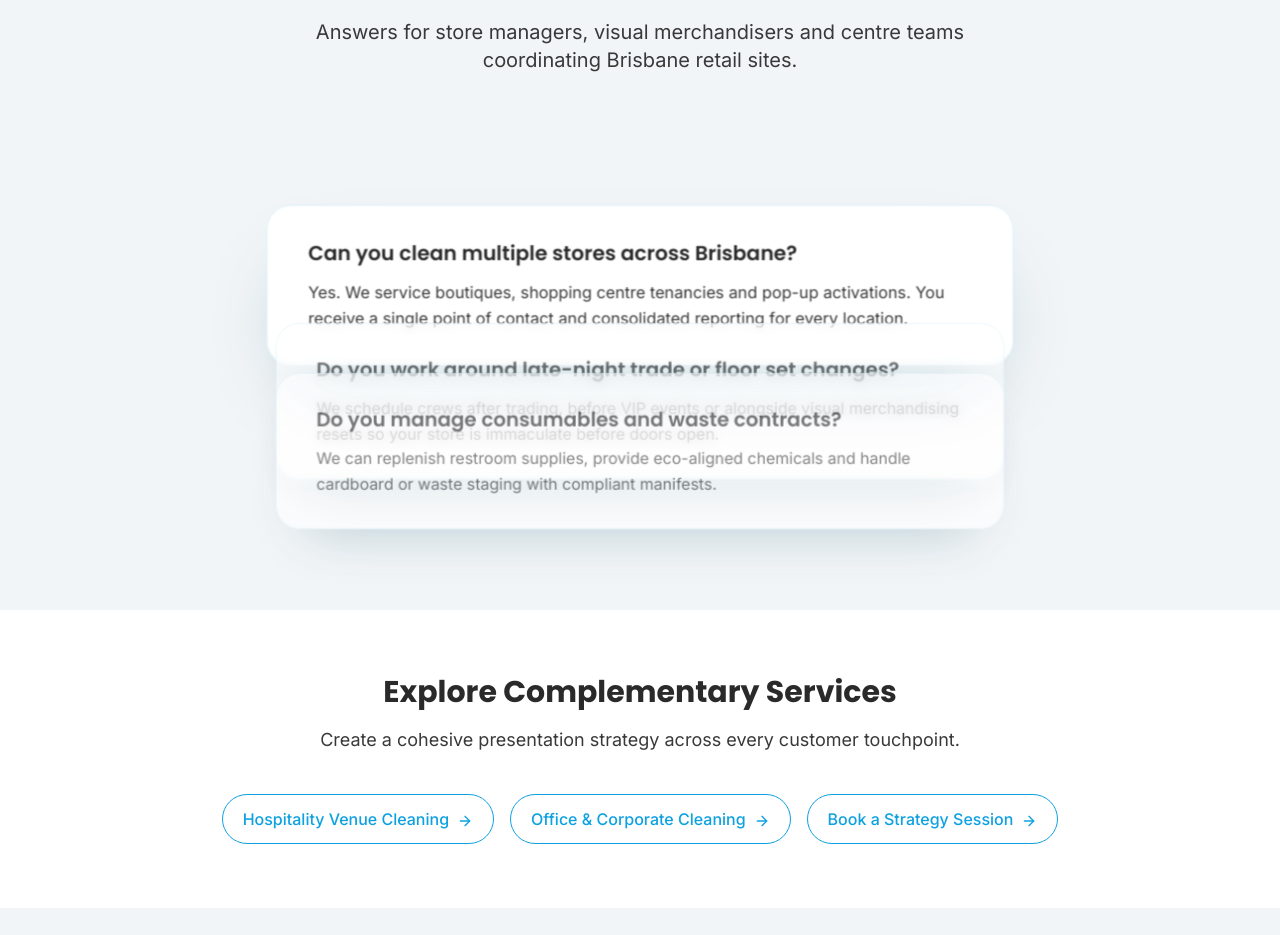
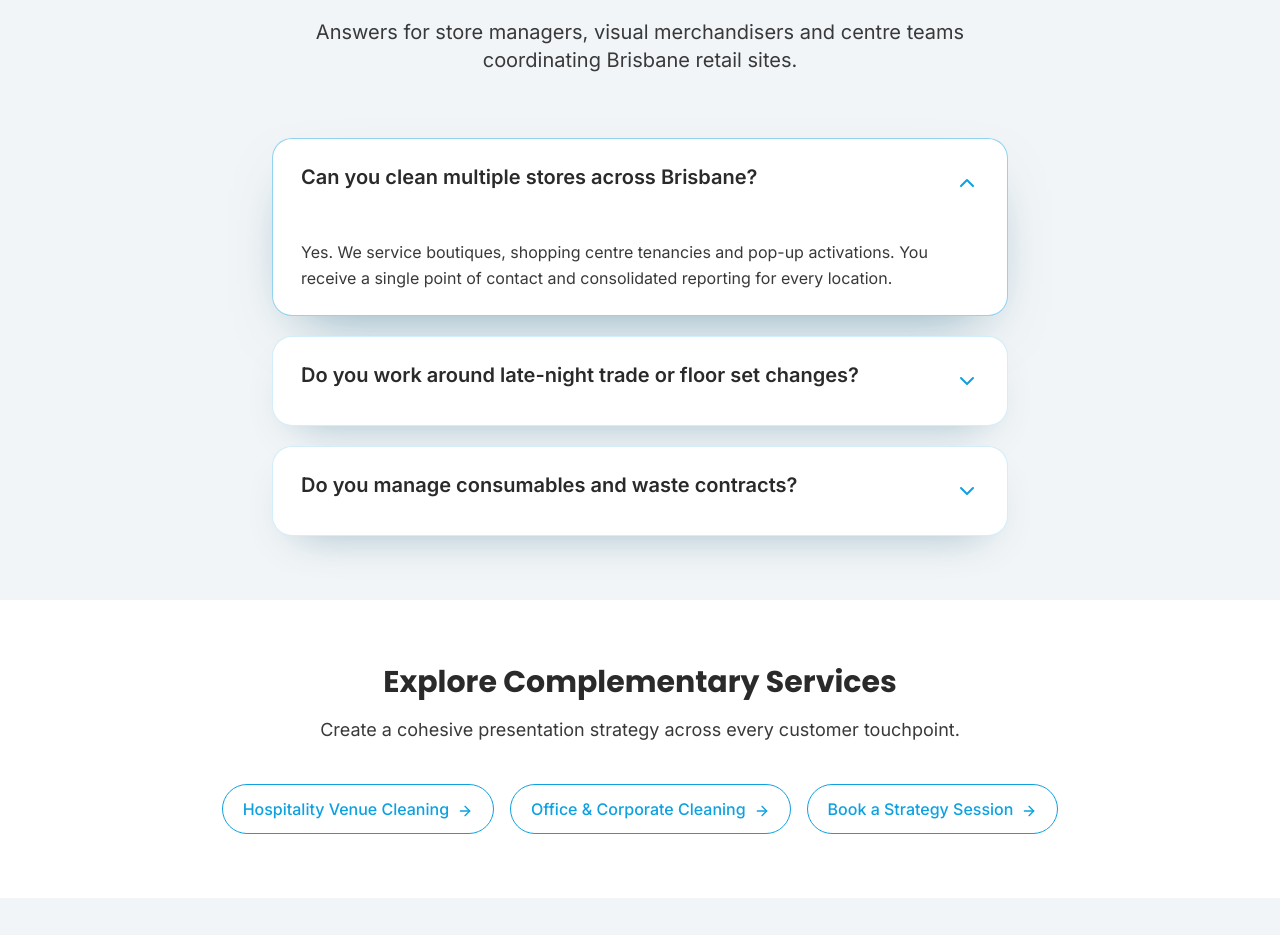
Before and after one commit to louiss09/mogcleaningwebsite, a React (Vite) app: page /services/retail in a window 1280 px wide. Shown: the part 3300-4235 px from the top of the page. Built offline with nearby package versions, Linux system fonts and the light colour scheme; no server answers.

Commit message:
Replace FAQ stack animation with accordion dropdown

```diff
--- a/src/App.css
+++ b/src/App.css
@@ -257,90 +257,104 @@ h1, h2, h3, h4, h5, h6 {
 
 /* FAQ Stack Layout */
 .faq-stack {
-  position: relative;
   display: flex;
   flex-direction: column;
+  gap: 1.25rem;
   margin: 0;
-  padding-top: 2.5rem;
-  padding-bottom: 2.5rem;
-  --stack-gap: 48px;
-}
-
-@media (min-width: 768px) {
-  .faq-stack {
-    padding-top: 3rem;
-    padding-bottom: 3rem;
-  }
+  padding: 0;
 }
 
 .faq-stack-services {
   max-width: 46rem;
   margin-left: auto;
   margin-right: auto;
-  --stack-gap: 54px;
+  width: 100%;
 }
 
 .faq-card {
-  position: relative;
-  background: rgba(255, 255, 255, 0.96);
-  border-radius: 24px;
-  border: 1px solid rgba(12, 161, 225, 0.12);
-  box-shadow: 0 30px 60px -32px rgba(11, 86, 118, 0.45);
-  padding: 1.75rem 2rem;
-  backdrop-filter: blur(6px);
-  transition: transform 0.3s ease, box-shadow 0.3s ease;
-  --stack-index: 0;
+  background: #ffffff;
+  border-radius: 20px;
+  border: 1px solid rgba(12, 161, 225, 0.18);
+  box-shadow: 0 18px 45px -25px rgba(11, 86, 118, 0.45);
+  overflow: hidden;
+  transition: border-color 0.25s ease, box-shadow 0.25s ease;
 }
 
-@media (min-width: 768px) {
-  .faq-card {
-    padding: 2rem 2.5rem;
-    margin-top: calc(var(--stack-index, 0) * -1 * var(--stack-gap));
+.faq-card.is-open {
+  border-color: rgba(12, 161, 225, 0.45);
+  box-shadow: 0 24px 60px -28px rgba(11, 86, 118, 0.55);
+}
+
+.faq-card__button {
+  width: 100%;
+  display: flex;
+  align-items: center;
+  justify-content: space-between;
+  gap: 1.25rem;
+  padding: 1.5rem 1.75rem;
+  background: transparent;
+  border: none;
+  text-align: left;
+  cursor: pointer;
+  color: #2a2a2b;
+  font: inherit;
+}
+
+.faq-card__button:hover {
+  background-color: rgba(13, 161, 225, 0.06);
+}
+
+.faq-card__button:focus-visible {
+  outline: 3px solid rgba(13, 161, 225, 0.6);
+  outline-offset: 4px;
+}
+
+.faq-card__icon {
+  width: 1.5rem;
+  height: 1.5rem;
+  flex-shrink: 0;
+  color: #0da1e1;
+  transition: transform 0.2s ease;
+}
+
+.faq-card__icon.open {
+  transform: rotate(180deg);
+}
+
+.faq-card__answer {
+  max-height: 0;
+  overflow: hidden;
+  padding: 0 1.75rem;
+  transition: max-height 0.25s ease, padding-top 0.25s ease, padding-bottom 0.25s ease;
+}
+
+.faq-card__answer.open {
+  max-height: 900px;
+  padding-top: 0.75rem;
+  padding-bottom: 1.5rem;
+}
+
+.faq-card__answer p {
+  margin: 0;
+}
+
+@media (max-width: 767px) {
+  .faq-card__button {
+    padding: 1.25rem 1.5rem;
+  }
+
+  .faq-card__answer {
+    padding-left: 1.5rem;
+    padding-right: 1.5rem;
   }
 }
 
-.faq-card__glow {
-  position: absolute;
-  inset: 0;
-  border-radius: inherit;
-  background: linear-gradient(135deg, rgba(13, 161, 225, 0.12), rgba(92, 201, 112, 0.08));
-  opacity: 0;
-  transition: opacity 0.3s ease;
-  pointer-events: none;
-}
+@media (prefers-reduced-motion: reduce) {
+  .faq-card__answer {
+    transition: none;
+  }
 
-.faq-card[data-state='active'] {
-  opacity: 1;
-  transform: translate3d(0, -6px, 0) scale(1.015);
-  box-shadow: 0 40px 80px -32px rgba(11, 86, 118, 0.38);
-}
-
-.faq-card[data-state='past'] {
-  opacity: 0.78;
-  transform: translate3d(0, 0, 0) scale(0.995);
-  filter: saturate(0.92);
-}
-
-.faq-card[data-state='upcoming'] {
-  opacity: 0.62;
-  transform: translate3d(0, 6px, 0) scale(0.99);
-  filter: saturate(0.9);
-}
-
-.faq-card:hover {
-  box-shadow: 0 35px 70px -30px rgba(11, 86, 118, 0.55);
-  transform: translate3d(0, -2px, 0);
-}
-
-.faq-card:hover .faq-card__glow {
-  opacity: 1;
-}
-
-@media (max-width: 767px) {
-  .faq-stack .faq-card {
-    margin-top: 0 !important;
-    opacity: 1;
-    transform: none;
-    filter: none;
+  .faq-card__answer.open {
+    max-height: none;
   }
 }
--- a/src/components/FAQStack.tsx
+++ b/src/components/FAQStack.tsx
@@ -13,91 +13,66 @@ type FAQStackProps = {
   answerClassName?: string;
 };
 
-const clamp = (value: number, min: number, max: number) => Math.min(max, Math.max(min, value));
-
 const FAQStack: React.FC<FAQStackProps> = ({
   items,
   className = '',
   cardClassName = '',
-  questionClassName = 'text-xl font-semibold text-charcoal mb-3',
+  questionClassName = 'text-xl font-semibold text-charcoal',
   answerClassName = 'text-jet leading-relaxed',
 }) => {
-  const stackRef = React.useRef<HTMLDivElement | null>(null);
-  const [activeIndex, setActiveIndex] = React.useState(0);
+  const [openIndex, setOpenIndex] = React.useState<number | null>(items.length > 0 ? 0 : null);
 
-  // Animate on scroll
-  React.useEffect(() => {
-    const node = stackRef.current;
-    if (!node) return;
-
-    let rafId: number | null = null;
-
-    const update = () => {
-      rafId = null;
-      const rect = node.getBoundingClientRect();
-      const viewport = window.innerHeight || 1;
-      const start = viewport * 0.75;
-      const end = viewport * 0.1;
-      const range = rect.height + start - end;
-      const distance = start - rect.top;
-      const progress = clamp(distance / range, 0, 1);
-      const calculatedIndex = clamp(Math.round(progress * (items.length - 1)), 0, items.length - 1);
-      setActiveIndex(calculatedIndex);
-    };
-
-    const handleScroll = () => {
-      if (rafId === null) rafId = window.requestAnimationFrame(update);
-    };
-
-    handleScroll();
-    window.addEventListener('scroll', handleScroll, { passive: true });
-    window.addEventListener('resize', handleScroll);
-
-    return () => {
-      if (rafId !== null) window.cancelAnimationFrame(rafId);
-      window.removeEventListener('scroll', handleScroll);
-      window.removeEventListener('resize', handleScroll);
-    };
-  }, [items.length]);
-
-  // Optional: Clicking a card brings it to the top
-  const handleCardClick = (index: number) => {
-    setActiveIndex(index);
-    // Optionally scroll to the FAQ stack for context
-    stackRef.current?.scrollIntoView({ behavior: 'smooth', block: 'center' });
+  const handleToggle = (index: number) => {
+    setOpenIndex((current) => (current === index ? null : index));
   };
 
   return (
-    <div
-      ref={stackRef}
-      className={`faq-stack motion-ready ${className}`.trim()}
-      data-motion="rise"
-      data-stagger="true"
-    >
+    <div className={`faq-stack ${className}`.trim()}>
       {items.map((faq, index) => {
-        const position =
-          index === activeIndex
-            ? 'active'
-            : index < activeIndex
-            ? 'past'
-            : 'upcoming';
+        const isOpen = openIndex === index;
+        const questionId = `faq-${index}-question`;
+        const answerId = `faq-${index}-answer`;
 
         return (
           <article
             key={faq.question}
-            className={`faq-card motion-child ${cardClassName}`.trim()}
-            data-state={position}
-            style={{ '--stack-index': index } as React.CSSProperties & { '--stack-index': number }}
-            tabIndex={0}
-            aria-current={index === activeIndex}
-            onClick={() => handleCardClick(index)}
-            onKeyPress={e => {
-              if (e.key === 'Enter' || e.key === ' ') handleCardClick(index);
-            }}
+            className={`faq-card ${isOpen ? 'is-open' : ''} ${cardClassName}`.trim()}
           >
-            <div className="faq-card__glow" aria-hidden="true" />
-            <h3 className={questionClassName}>{faq.question}</h3>
-            <p className={answerClassName}>{faq.answer}</p>
+            <button
+              type="button"
+              id={questionId}
+              className="faq-card__button"
+              aria-expanded={isOpen}
+              aria-controls={answerId}
+              onClick={() => handleToggle(index)}
+            >
+              <span className={questionClassName}>{faq.question}</span>
+              <svg
+                className={`faq-card__icon ${isOpen ? 'open' : ''}`.trim()}
+                viewBox="0 0 24 24"
+                role="presentation"
+                focusable="false"
+                aria-hidden="true"
+              >
+                <path
+                  d="M6 9l6 6 6-6"
+                  fill="none"
+                  stroke="currentColor"
+                  strokeWidth="2"
+                  strokeLinecap="round"
+                  strokeLinejoin="round"
+                />
+              </svg>
+            </button>
+            <div
+              id={answerId}
+              role="region"
+              aria-labelledby={questionId}
+              aria-hidden={!isOpen}
+              className={`faq-card__answer ${isOpen ? 'open' : ''}`.trim()}
+            >
+              <p className={answerClassName}>{faq.answer}</p>
+            </div>
           </article>
         );
       })}
```
Also changed, not shown: 5 other files (tests, documents, lock files or other folders).
